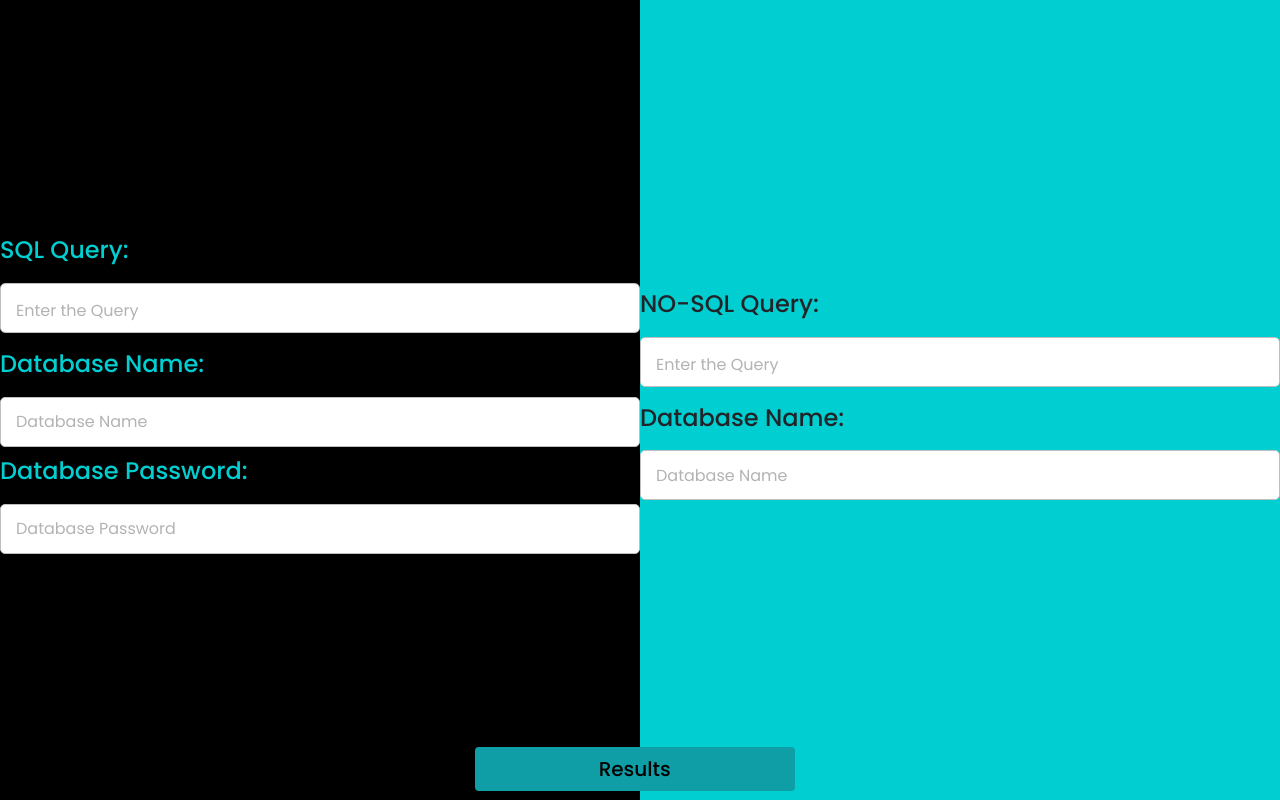
After one commit to poojasree06/SE_Tool, a Flask app: template database/templates/comparision.html in a window 1280 px wide. The commit adds this page. Run offline with Flask 3, Linux system fonts and the light colour scheme; the template is opened without the code that fills it, so the values that code supplies are empty.

Commit message:
comparision page

```diff
--- /dev/null
+++ b/database/static/comparision.css
@@ -0,0 +1,84 @@
+@import url("https://fonts.googleapis.com/css2?family=Poppins:wght@200;300;400;500;600;700&display=swap");
+@import url('https://fonts.googleapis.com/css2?family=Noto+Sans:ital,wght@0,400;0,700;1,400;1,700&display=swap');
+
+* {
+    margin: 0;
+    padding: 0;
+    box-sizing: border-box;
+    font-family: "Poppins", sans-serif;
+}
+
+body {
+    min-height: 100vh;
+}
+
+.leftside,.rightside{
+    height: 100vh;
+    width: 100%;
+}
+.leftside{
+    background-color: black;
+}
+.rightside{
+    background-color: #00ced1;
+    position: relative;
+}
+
+.comp-wrapper textarea {
+    width: 100%;
+    resize: none;
+    height: 50px;
+    outline: none;
+    padding: 15px;
+    font-size: 16px;
+    margin-top: 10px;
+    margin-bottom: 10px;
+    border-radius: 5px;
+    max-height: 330px;
+    caret-color: #4671ea;
+    border: 1px solid #bfbfbf;
+}
+
+::placeholder {
+    color: #b3b3b3;
+}
+
+textarea::-webkit-scrollbar {
+    width: 0px;
+}
+.comp-dbname {
+    width: 100%;
+    resize: none;
+    height: 50px;
+    outline: none;
+    padding: 15px;
+    font-size: 16px;
+    margin-top: 10px;
+    margin-bottom: 10px;
+    border-radius: 5px;
+    max-height: 330px;
+    caret-color: #4671ea;
+    border: 1px solid #bfbfbf;
+}
+.result-btn{
+    position: absolute;
+    bottom: 10px;
+    left: 65%;
+    transform: translateX(-50%);
+    background-color: #0f9ea5;
+    font-size: 20px;
+    font-weight: 500;
+}
+.comp-container{
+    display: flex;
+        flex-wrap: wrap;
+        height: 100%;
+        position: relative;
+}
+@media screen and (min-width:768px) {
+
+    .leftside,
+    .rightside {
+        height: 100vh;
+    }
+}
--- /dev/null
+++ b/database/templates/comparision.html
@@ -0,0 +1,90 @@
+<!DOCTYPE html>
+<html lang="en">
+<head>
+    <meta charset="UTF-8">
+    <meta http-equiv="X-UA-Compatible" content="IE=edge">
+    <meta name="viewport" content="width=device-width, initial-scale=1.0">
+    <link rel="stylesheet" href="https://cdn.jsdelivr.net/npm/bootstrap@4.0.0/dist/css/bootstrap.min.css"
+        integrity="sha384-Gn5384xqQ1aoWXA+058RXPxPg6fy4IWvTNh0E263XmFcJlSAwiGgFAW/dAiS6JXm" crossorigin="anonymous">
+    <title>Document</title>
+    <link rel="stylesheet" href="../static/comparision.css">
+</head>
+<body>
+    <div class="container-xxl">
+        <div class="row no-gutters">
+            <div class="col-md-6 no-gutters">
+                <div class="leftside d-flex align-items-center justify-content-center">
+                    <div class="comp-card">
+                        <form method="POST" action="{{ url_for('execute_query_helper') }}">
+                            <div class="sql">
+                                <div class="comp-wrapper">
+                                    <header style="color: #00ced1;">
+                                        <h4>SQL Query:</h4>
+                                    </header>
+                                    <textarea spellcheck="false" name="query" id="query" placeholder="Enter the Query" rows="10"
+                                        cols="50"></textarea>
+                                </div>
+                                <div class="comp-box">
+                                    <input type="hidden" name="lang" value="{{ lang }}">
+                                    <input type="hidden" name="query" value="{{ query }}">
+                                    <header style="color: #00ced1;">
+                                        <h4>Database Name:</h4>
+                                    </header>
+                                    <input placeholder="Database Name" class="comp-dbname" spellcheck="false" type="text"
+                                        name="db_name" id="db_name">
+                                    <header style="color: #00ced1;">
+                                        <h4>Database Password:</h4>
+                                    </header>
+                                    <input placeholder="Database Password" class="comp-dbname" spellcheck="false"
+                                        type="password" name="password" id="password">
+                                </div>
+                            </div>
+                        </form>
+                        {% if not_query %}
+                        <p class="error">{{ not_query }}</p>
+                        {% endif %}
+                    </div>
+                </div>
+            </div>
+
+            <div class="col-md-6 no-gutters">
+                <div class="rightside d-flex align-items-center justify-content-center">
+                    <div class="comp-card">
+                        <form method="POST" action="{{ url_for('execute_query_helper') }}">
+                            <div class="no-sql">
+                                <div class="comp-wrapper">
+                                    <header>
+                                        <h4>NO-SQL Query:</h4>
+                                    </header>
+                                    <textarea spellcheck="false" name="query" id="query" placeholder="Enter the Query" rows="10"
+                                        cols="50"></textarea>
+                                </div>
+                                <div class="comp-box">
+                                    <input type="hidden" name="lang" value="{{ lang }}">
+                                    <input type="hidden" name="query" value="{{ query }}">
+                                    <header>
+                                        <h4>Database Name:</h4>
+                                    </header>
+                                    <input placeholder="Database Name" class="comp-dbname" spellcheck="false" type="text"
+                                        name="db_name" id="db_name">
+                                </div>
+                            </div>
+                        </form>
+                        {% if not_query %}
+                        <p class="error">{{ not_query }}</p>
+                        {% endif %}
+                    </div>
+                </div>
+            </div>
+            <div class="col-4"></div>
+            <div class="col-3">
+                <input class="btn  btn-block result-btn" type="submit" value="Results">
+            </div>
+            <div class="col-4"></div>
+
+
+        </div>
+    </div>
+
+</body>
+</html>
--- a/database/templates/sql_details.html
+++ b/database/templates/sql_details.html
@@ -34,7 +34,7 @@
                     </header>
                     <input class="sql-dbname" spellcheck="false" type="password" name="password" id="password">
                     <input class="sql-btn" type="submit" value="Results">
-            </div>
+                </div>
             </form>
         </div>
     </div>
```
